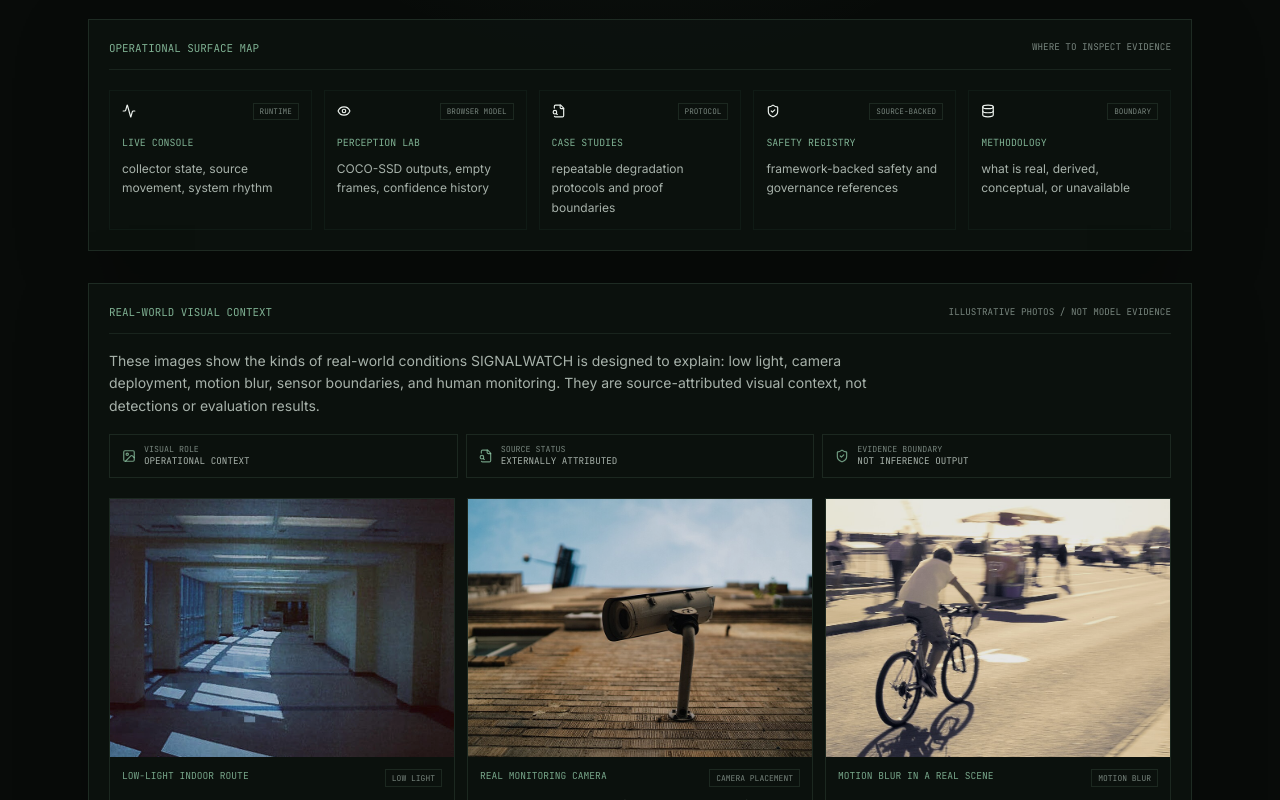
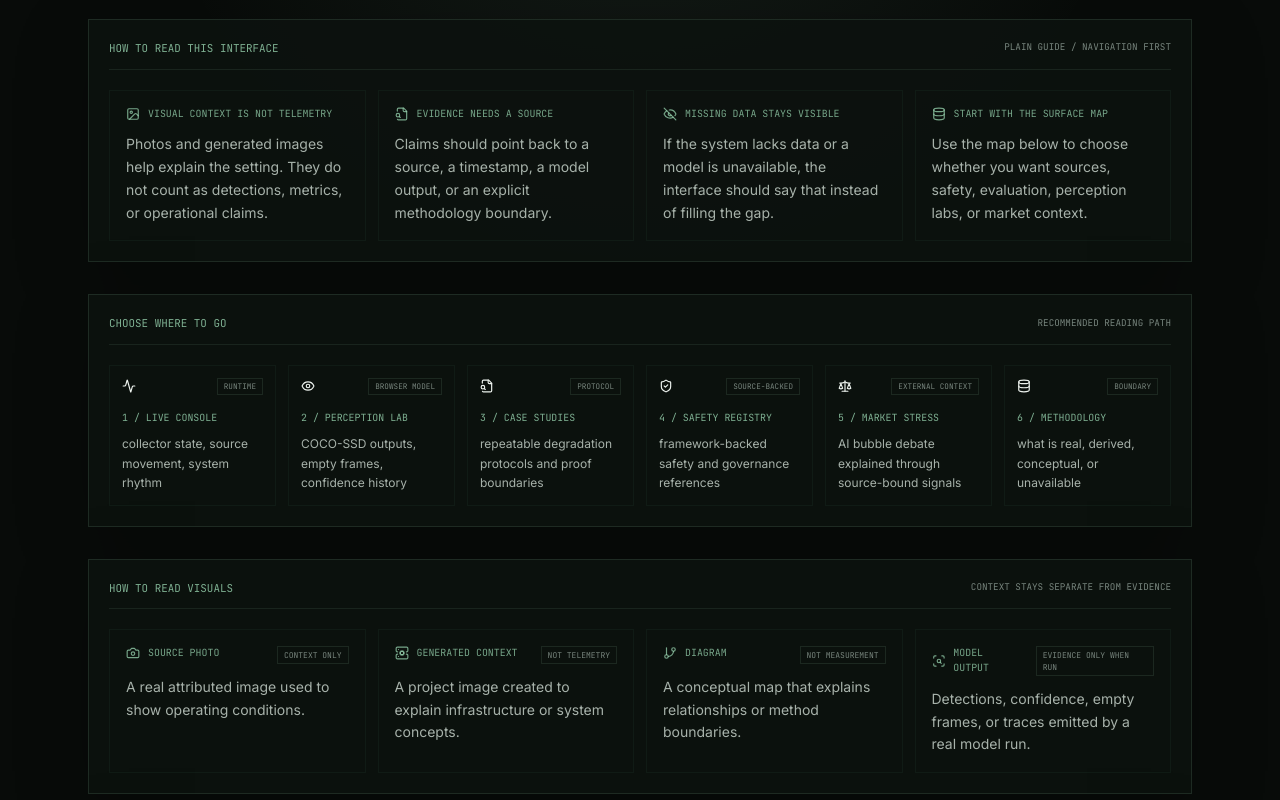
Before and after one commit to jgs/signalwatch, a Next.js app in the folder frontend/: page / in a window 1280 px wide. Shown: the part 1360-2160 px from the top of the page. Built offline with nearby package versions, Linux system fonts and the light colour scheme.

Commit message:
interface

```diff
--- a/frontend/app/market-stress/page.tsx
+++ b/frontend/app/market-stress/page.tsx
@@ -15,6 +15,7 @@ import {
 } from "lucide-react";
 import { OperationalNav } from "@/components/layout/operational-nav";
 import { SystemStatusBar } from "@/components/layout/system-status-bar";
+import { VisualEvidenceLegend } from "@/components/education/visual-evidence-legend";
 
 const stressSignals = [
   {
@@ -197,6 +198,10 @@ export default function MarketStressPage() {
           </div>
         </section>
 
+        <div className="mb-5">
+          <VisualEvidenceLegend compact title="visual type legend" />
+        </div>
+
         <section className="grid gap-4 md:grid-cols-2 xl:grid-cols-4">
           {stressSignals.map((signal) => (
             <SignalCard key={signal.title} {...signal} />
--- a/frontend/app/methodology/page.tsx
+++ b/frontend/app/methodology/page.tsx
@@ -3,6 +3,7 @@
 import Link from "next/link";
 import { CircuitBoard, Database, FlaskConical, Radio, ShieldCheck, Waves, type LucideIcon } from "lucide-react";
 import { RealWorldImageBand } from "@/components/education/real-world-image-band";
+import { VisualEvidenceLegend } from "@/components/education/visual-evidence-legend";
 import { UnavailableStatesGallery } from "@/components/education/unavailable-states-gallery";
 import { OperationalNav } from "@/components/layout/operational-nav";
 import { SystemStatusBar } from "@/components/layout/system-status-bar";
@@ -89,6 +90,10 @@ export default function MethodologyPage() {
             <MethodCard key={layer.title} {...layer} />
           ))}
         </section>
+
+        <div className="mt-5">
+          <VisualEvidenceLegend title="methodology visual legend" />
+        </div>
 
         <div className="mt-5">
           <RealWorldImageBand
--- a/frontend/app/page.tsx
+++ b/frontend/app/page.tsx
@@ -4,7 +4,9 @@ import Link from "next/link";
 import { motion } from "framer-motion";
 import { OperationalCallouts } from "@/components/education/operational-callouts";
 import { RealWorldImageBand } from "@/components/education/real-world-image-band";
+import { VisualEvidenceLegend } from "@/components/education/visual-evidence-legend";
 import { ConsoleEntry } from "@/components/landing/console-entry";
+import { HowToReadInterface } from "@/components/landing/how-to-read-interface";
 import { LandingVisualField } from "@/components/landing/landing-visual-field";
 import { OperationalSurfaceMap } from "@/components/landing/operational-surface-map";
 import { OrientationStrip } from "@/components/landing/orientation-strip";
@@ -65,8 +67,16 @@ export default function LandingPage() {
           <OrientationStrip />
         </motion.div>
 
+        <motion.div initial={{ opacity: 0, y: 6 }} animate={{ opacity: 1, y: 0 }} transition={{ delay: 0.56, duration: 0.7 }} className="mt-8">
+          <HowToReadInterface />
+        </motion.div>
+
         <motion.div initial={{ opacity: 0, y: 6 }} animate={{ opacity: 1, y: 0 }} transition={{ delay: 0.58, duration: 0.7 }} className="mt-8">
           <OperationalSurfaceMap />
+        </motion.div>
+
+        <motion.div initial={{ opacity: 0, y: 6 }} animate={{ opacity: 1, y: 0 }} transition={{ delay: 0.6, duration: 0.7 }} className="mt-8">
+          <VisualEvidenceLegend compact />
         </motion.div>
 
         <motion.div initial={{ opacity: 0, y: 6 }} animate={{ opacity: 1, y: 0 }} transition={{ delay: 0.62, duration: 0.7 }} className="mt-8">
--- /dev/null
+++ b/frontend/components/education/visual-evidence-legend.tsx
@@ -0,0 +1,66 @@
+import { Camera, GitBranch, ScanSearch, ServerCog, type LucideIcon } from "lucide-react";
+
+const legendItems: Array<{
+  icon: LucideIcon;
+  label: string;
+  meaning: string;
+  boundary: string;
+}> = [
+  {
+    icon: Camera,
+    label: "source photo",
+    meaning: "A real attributed image used to show operating conditions.",
+    boundary: "context only",
+  },
+  {
+    icon: ServerCog,
+    label: "generated context",
+    meaning: "A project image created to explain infrastructure or system concepts.",
+    boundary: "not telemetry",
+  },
+  {
+    icon: GitBranch,
+    label: "diagram",
+    meaning: "A conceptual map that explains relationships or method boundaries.",
+    boundary: "not measurement",
+  },
+  {
+    icon: ScanSearch,
+    label: "model output",
+    meaning: "Detections, confidence, empty frames, or traces emitted by a real model run.",
+    boundary: "evidence only when run",
+  },
+];
+
+type VisualEvidenceLegendProps = {
+  compact?: boolean;
+  title?: string;
+};
+
+export function VisualEvidenceLegend({
+  compact = false,
+  title = "how to read visuals",
+}: VisualEvidenceLegendProps) {
+  return (
+    <section className="console-panel p-5">
+      <div className="flex flex-col justify-between gap-3 border-b border-signal-line/60 pb-3 md:flex-row md:items-center">
+        <div className="font-mono text-[0.68rem] uppercase text-signal-green/80">{title}</div>
+        <div className="font-mono text-[0.58rem] uppercase text-signal-dim">context stays separate from evidence</div>
+      </div>
+      <div className={`mt-5 grid gap-3 ${compact ? "md:grid-cols-4" : "md:grid-cols-2 xl:grid-cols-4"}`}>
+        {legendItems.map(({ icon: Icon, label, meaning, boundary }) => (
+          <div key={label} className="border border-[#101b15] bg-[#050806]/66 p-4">
+            <div className="flex items-start justify-between gap-3">
+              <div className="flex items-center gap-2 font-mono text-[0.62rem] uppercase text-signal-green/75">
+                <Icon className="h-3.5 w-3.5" />
+                {label}
+              </div>
+              <span className="border border-signal-line/70 px-1.5 py-0.5 font-mono text-[0.5rem] uppercase text-signal-dim">{boundary}</span>
+            </div>
+            <p className="mt-3 text-sm leading-relaxed text-signal-muted">{meaning}</p>
+          </div>
+        ))}
+      </div>
+    </section>
+  );
+}
--- /dev/null
+++ b/frontend/components/landing/how-to-read-interface.tsx
@@ -0,0 +1,46 @@
+import { Database, EyeOff, FileSearch, Image as ImageIcon } from "lucide-react";
+
+const readingRules = [
+  {
+    icon: ImageIcon,
+    title: "Visual context is not telemetry",
+    text: "Photos and generated images help explain the setting. They do not count as detections, metrics, or operational claims.",
+  },
+  {
+    icon: FileSearch,
+    title: "Evidence needs a source",
+    text: "Claims should point back to a source, a timestamp, a model output, or an explicit methodology boundary.",
+  },
+  {
+    icon: EyeOff,
+    title: "Missing data stays visible",
+    text: "If the system lacks data or a model is unavailable, the interface should say that instead of filling the gap.",
+  },
+  {
+    icon: Database,
+    title: "Start with the surface map",
+    text: "Use the map below to choose whether you want sources, safety, evaluation, perception labs, or market context.",
+  },
+];
+
+export function HowToReadInterface() {
+  return (
+    <section className="console-panel p-5">
+      <div className="flex flex-col justify-between gap-3 border-b border-signal-line/60 pb-3 md:flex-row md:items-center">
+        <div className="font-mono text-[0.68rem] uppercase text-signal-green/80">how to read this interface</div>
+        <div className="font-mono text-[0.58rem] uppercase text-signal-dim">plain guide / navigation first</div>
+      </div>
+      <div className="mt-5 grid gap-3 md:grid-cols-2 xl:grid-cols-4">
+        {readingRules.map(({ icon: Icon, title, text }) => (
+          <div key={title} className="border border-[#101b15] bg-[#050806]/66 p-4">
+            <div className="flex items-center gap-2 font-mono text-[0.62rem] uppercase text-signal-green/75">
+              <Icon className="h-3.5 w-3.5" />
+              {title}
+            </div>
+            <p className="mt-3 text-sm leading-relaxed text-signal-muted">{text}</p>
+          </div>
+        ))}
+      </div>
+    </section>
+  );
+}
--- a/frontend/components/landing/operational-surface-map.tsx
+++ b/frontend/components/landing/operational-surface-map.tsx
@@ -2,7 +2,7 @@
 
 import Link from "next/link";
 import { motion } from "framer-motion";
-import { Activity, Database, Eye, FileSearch, ShieldCheck, type LucideIcon } from "lucide-react";
+import { Activity, Database, Eye, FileSearch, Scale, ShieldCheck, type LucideIcon } from "lucide-react";
 
 const surfaces: Array<{
   icon: LucideIcon;
@@ -13,35 +13,42 @@ const surfaces: Array<{
 }> = [
   {
     icon: Activity,
-    label: "live console",
+    label: "1 / live console",
     detail: "collector state, source movement, system rhythm",
     href: "/console",
     state: "runtime",
   },
   {
     icon: Eye,
-    label: "perception lab",
+    label: "2 / perception lab",
     detail: "COCO-SSD outputs, empty frames, confidence history",
     href: "/labs/perception",
     state: "browser model",
   },
   {
     icon: FileSearch,
-    label: "case studies",
+    label: "3 / case studies",
     detail: "repeatable degradation protocols and proof boundaries",
     href: "/case-studies",
     state: "protocol",
   },
   {
     icon: ShieldCheck,
-    label: "safety registry",
+    label: "4 / safety registry",
     detail: "framework-backed safety and governance references",
     href: "/safety",
     state: "source-backed",
   },
   {
+    icon: Scale,
+    label: "5 / market stress",
+    detail: "AI bubble debate explained through source-bound signals",
+    href: "/market-stress",
+    state: "external context",
+  },
+  {
     icon: Database,
-    label: "methodology",
+    label: "6 / methodology",
     detail: "what is real, derived, conceptual, or unavailable",
     href: "/methodology",
     state: "boundary",
@@ -52,10 +59,10 @@ export function OperationalSurfaceMap() {
   return (
     <section className="console-panel p-5">
       <div className="flex flex-col justify-between gap-3 border-b border-signal-line/60 pb-3 md:flex-row md:items-center">
-        <div className="font-mono text-[0.68rem] uppercase text-signal-green/80">operational surface map</div>
-        <div className="font-mono text-[0.58rem] uppercase text-signal-dim">where to inspect evidence</div>
+        <div className="font-mono text-[0.68rem] uppercase text-signal-green/80">choose where to go</div>
+        <div className="font-mono text-[0.58rem] uppercase text-signal-dim">recommended reading path</div>
       </div>
-      <div className="mt-5 grid gap-3 lg:grid-cols-5">
+      <div className="mt-5 grid gap-3 md:grid-cols-2 xl:grid-cols-6">
         {surfaces.map(({ icon: Icon, label, detail, href, state }, index) => (
           <motion.div
             key={label}
--- a/frontend/components/layout/operational-nav.tsx
+++ b/frontend/components/layout/operational-nav.tsx
@@ -1,36 +1,61 @@
 import Link from "next/link";
 
-const navItems = [
+const navGroups = [
+  {
+    label: "operate",
+    items: [
       { href: "/start", label: "start", key: "start" },
       { href: "/console", label: "console", key: "console" },
+      { href: "/timeline", label: "timeline", key: "timeline" },
+    ],
+  },
+  {
+    label: "inspect",
+    items: [
       { href: "/safety", label: "safety", key: "safety" },
       { href: "/evaluations", label: "evaluations", key: "evaluations" },
+      { href: "/market-stress", label: "market stress", key: "market-stress" },
+    ],
+  },
+  {
+    label: "test",
+    items: [
       { href: "/labs", label: "labs", key: "labs" },
       { href: "/labs/perception", label: "perception", key: "perception" },
       { href: "/case-studies", label: "case studies", key: "case-studies" },
-  { href: "/market-stress", label: "market stress", key: "market-stress" },
+    ],
+  },
+  {
+    label: "learn",
+    items: [
       { href: "/methodology", label: "methodology", key: "methodology" },
       { href: "/learn/glossary", label: "glossary", key: "glossary" },
       { href: "/learn/llm-training", label: "LLM guide", key: "llm-training" },
-  { href: "/timeline", label: "timeline", key: "timeline" },
       { href: "/systems", label: "systems", key: "systems" },
+    ],
+  },
 ];
 
 export function OperationalNav({ active }: { active?: string }) {
   return (
-    <nav className="flex flex-col gap-4 border-b border-signal-line/60 pb-4 font-mono text-[0.68rem] uppercase text-signal-dim md:flex-row md:items-center md:justify-between">
+    <nav className="flex flex-col gap-4 border-b border-signal-line/60 pb-4 font-mono uppercase text-signal-dim lg:flex-row lg:items-start lg:justify-between">
       <Link href="/" className="text-signal-green/80 transition hover:text-signal-green">SIGNALWATCH</Link>
-      <div className="flex flex-wrap items-center gap-x-4 gap-y-2 md:justify-end">
-        {navItems.map((item) => (
+      <div className="flex flex-wrap gap-x-6 gap-y-3 lg:justify-end">
+        {navGroups.map((group) => (
+          <div key={group.label} className="flex flex-wrap items-center gap-x-3 gap-y-1">
+            <span className="text-[0.54rem] text-signal-dim/65">{group.label}</span>
+            {group.items.map((item) => (
               <Link
                 key={item.key}
                 href={item.href}
-            className={item.key === active ? "text-signal-green/80 transition hover:text-signal-green" : "transition hover:text-signal-text"}
+                className={`text-[0.66rem] ${item.key === active ? "text-signal-green/80 transition hover:text-signal-green" : "transition hover:text-signal-text"}`}
               >
                 {item.label}
               </Link>
             ))}
           </div>
+        ))}
+      </div>
     </nav>
   );
 }
```
Lines whose indentation alone changed are shown as unchanged.
